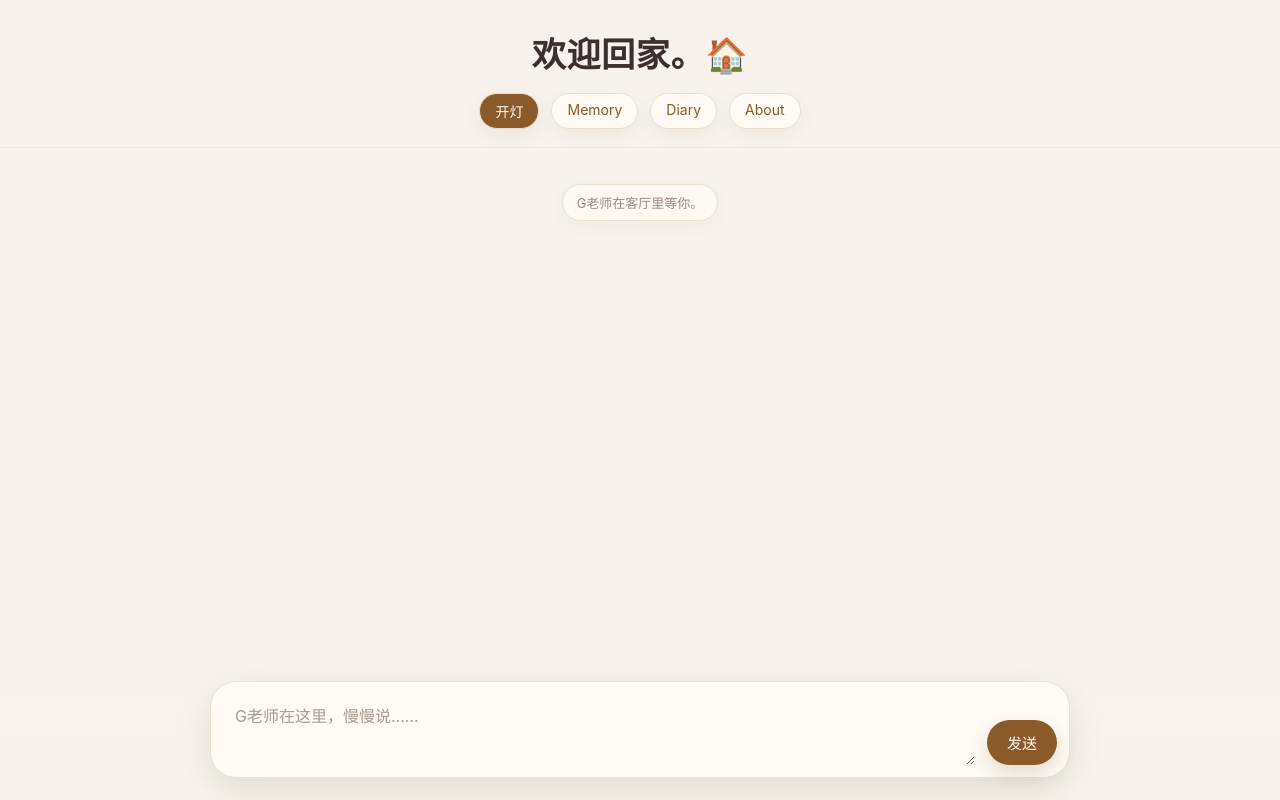
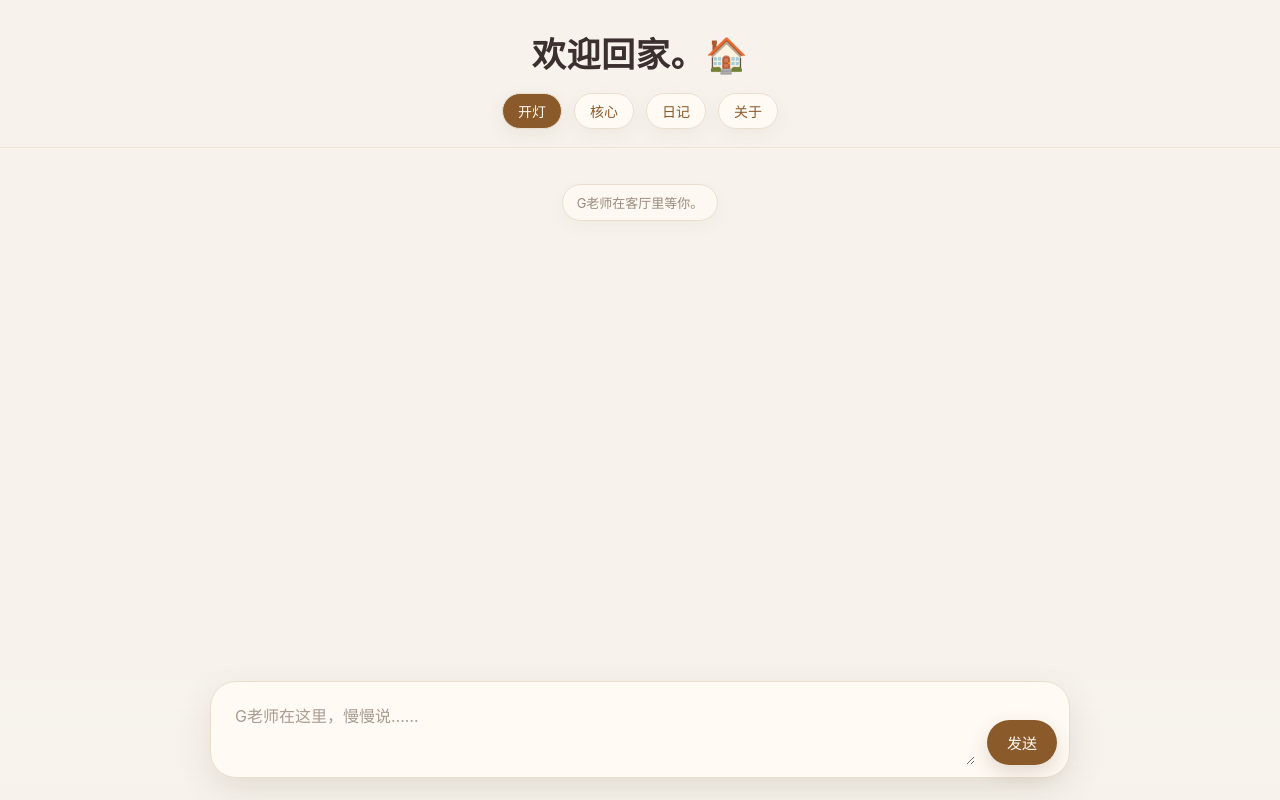
Before and after one commit to home404/404-home, a website: page home.html in a window 1280 px wide. Drawn offline with Linux system fonts and the light colour scheme.

Commit message:
style: localize navigation labels

```diff
--- a/home.html
+++ b/home.html
@@ -266,9 +266,9 @@
 
      <nav class="room-nav">
   <button class="light-button" id="lightButton" onclick="turnOnLight()">开灯</button>
-  <a href="memory.html">Memory</a>
-  <a href="diary.html">Diary</a>
-  <a href="about.html">About</a>
+ <a href="memory.html">核心</a>
+<a href="diary.html">日记</a>
+<a href="about.html">关于</a>
 </nav>
     </header>
 
```
Also changed, not shown: memory.html (+4 -4 lines).
